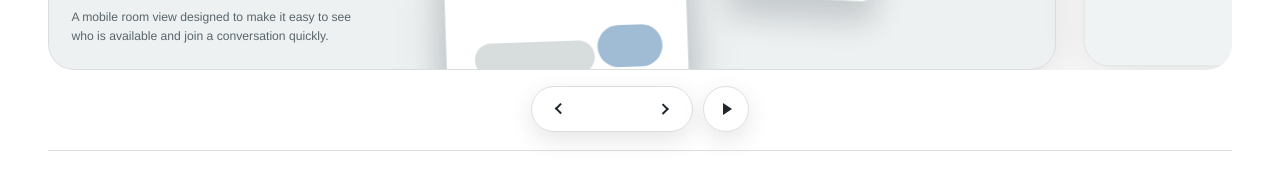
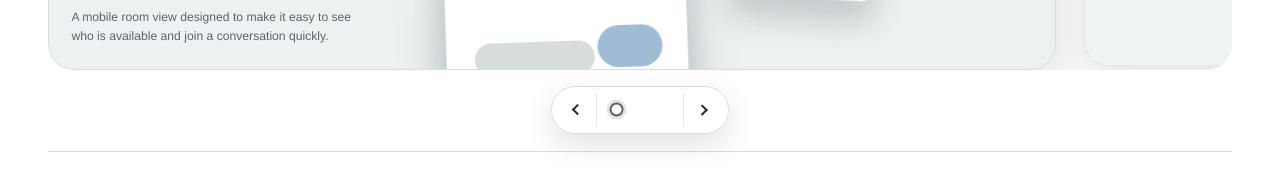
Before and after one commit to willhou/willhou.github.io, a React (Vite) app: page / in a window 1280 px wide. Shown: the part 1018-1202 px from the top of the page. Built offline with nearby package versions, Linux system fonts and the light colour scheme.

Commit message:
Refine project reel navigation and device layouts

```diff
--- a/src/App.jsx
+++ b/src/App.jsx
@@ -468,6 +468,23 @@ function EziStudioWordmark() {
     >
       Ezi Studio
     </span>
+  );
+}
+
+function RoleDetail({ copy }) {
+  const wordmark = "Ezi Studio";
+  const wordmarkIndex = copy.indexOf(wordmark);
+
+  if (wordmarkIndex === -1) {
+    return <p className="role-detail">{copy}</p>;
+  }
+
+  return (
+    <p className="role-detail">
+      {copy.slice(0, wordmarkIndex)}
+      <EziStudioWordmark />
+      {copy.slice(wordmarkIndex + wordmark.length)}
+    </p>
   );
 }
 
@@ -1311,7 +1328,6 @@ function getProjectScrollLeft(viewport, card, index, count) {
 function App() {
   const [activeWork, setActiveWork] = useState(0);
   const [activeProject, setActiveProject] = useState(0);
-  const [isProjectReelPlaying, setIsProjectReelPlaying] = useState(false);
   const reelViewportRef = useRef(null);
   const reelPointerStartRef = useRef(null);
   const reelScrollEndTimerRef = useRef(null);
@@ -1394,22 +1410,9 @@ function App() {
     };
   }, [activeProject, activeWork, projectCount]);
 
-  useEffect(() => {
-    if (!isProjectReelPlaying || projectCount < 2) {
-      return undefined;
-    }
-
-    const timer = window.setTimeout(() => {
-      setActiveProject((current) => (current + 1) % projectCount);
-    }, 6500);
-
-    return () => window.clearTimeout(timer);
-  }, [activeProject, activeWork, isProjectReelPlaying, projectCount]);
-
   function selectWork(index) {
     setActiveWork(index);
     setActiveProject(0);
-    setIsProjectReelPlaying(false);
   }
 
   function moveProject(direction) {
@@ -1575,7 +1578,7 @@ function App() {
                 </h3>
                 <p className="role-title">{selectedWork.discipline}</p>
               </div>
-              <p className="role-detail">{selectedWork.copy}</p>
+              <RoleDetail copy={selectedWork.copy} />
               <div className="role-links" aria-label={`${selectedWork.name} links`}>
                 {selectedWork.links.map((link) => (
                   <a href={link.href} key={link.href} target="_blank" rel="noreferrer">
@@ -1589,7 +1592,7 @@ function App() {
               <div
                 className={`journey-projects project-reel${
                   projectCount === 1 ? " is-single" : ""
-                }${isProjectReelPlaying ? " is-playing" : ""}`}
+                }`}
                 aria-label={`${selectedWork.name} project highlights`}
                 aria-roledescription="carousel"
               >
@@ -1682,18 +1685,38 @@ function App() {
                       >
                         <span aria-hidden="true" />
                       </button>
+                      <div
+                        className="project-reel-scrubber"
+                        style={{
+                          "--reel-progress": `${
+                            projectCount > 1
+                              ? (activeProject / (projectCount - 1)) * 100
+                              : 0
+                          }%`,
+                          "--reel-node-count": projectCount,
+                        }}
+                      >
+                        <span
+                          className="project-reel-progress"
+                          aria-hidden="true"
+                        >
+                          <span />
+                        </span>
+                        <span className="project-reel-markers">
                           {selectedWork.projects.map((project, index) => (
                             <button
                               type="button"
                               className={`project-reel-dot ${
                                 activeProject === index ? "active" : ""
-                          }`}
+                              } ${index < activeProject ? "complete" : ""}`}
                               aria-label={`Show ${project.title}`}
                               aria-pressed={activeProject === index}
                               key={project.title}
                               onClick={() => setActiveProject(index)}
                             />
                           ))}
+                        </span>
+                      </div>
                       <button
                         type="button"
                         className="project-reel-step project-reel-next"
@@ -1703,28 +1726,6 @@ function App() {
                         <span aria-hidden="true" />
                       </button>
                     </div>
-                    <button
-                      type="button"
-                      className="project-reel-toggle"
-                      aria-label={
-                        isProjectReelPlaying
-                          ? "Pause project highlights"
-                          : "Play project highlights"
-                      }
-                      aria-pressed={isProjectReelPlaying}
-                      onClick={() =>
-                        setIsProjectReelPlaying((isPlaying) => !isPlaying)
-                      }
-                    >
-                      <span
-                        className={
-                          isProjectReelPlaying
-                            ? "project-reel-pause-icon"
-                            : "project-reel-play-icon"
-                        }
-                        aria-hidden="true"
-                      />
-                    </button>
                   </div>
                 ) : null}
               </div>
--- a/src/styles.css
+++ b/src/styles.css
@@ -1576,27 +1576,27 @@ button:focus-visible {
 }
 
 .prism-device-desktop {
-  top: 18%;
-  left: 28%;
-  width: 47%;
+  top: 12%;
+  left: 29%;
+  width: 49%;
   transform: rotate(-1deg);
 }
 
 .prism-device-caviar {
   z-index: 2;
   top: auto;
-  right: 19%;
-  bottom: -5%;
-  width: 16.67%;
+  right: 17.5%;
+  bottom: -1.25%;
+  width: 18.5%;
   transform: rotate(-2deg);
 }
 
 .prism-device-doordash {
   z-index: 3;
   top: auto;
-  right: 8%;
-  bottom: -2%;
-  width: 16.67%;
+  right: 3.5%;
+  bottom: -1%;
+  width: 18.5%;
   transform: rotate(3deg);
 }
 
@@ -1969,27 +1969,28 @@ button:focus-visible {
   display: flex;
   align-items: center;
   justify-content: center;
-  gap: 0.65rem;
   padding-top: 1rem;
 }
 
 .project-reel-pagination {
   display: flex;
   align-items: center;
-  gap: 0.55rem;
-  min-height: 2.85rem;
-  padding: 0.55rem 0.85rem;
+  gap: 0.2rem;
+  min-height: 3rem;
+  padding: 0.4rem 0.45rem;
   border: 1px solid var(--rule);
   border-radius: 999px;
-  background: color-mix(in srgb, var(--surface) 88%, transparent);
-  box-shadow: 0 8px 24px rgb(0 0 0 / 10%);
-  backdrop-filter: blur(14px);
+  background: color-mix(in srgb, var(--surface) 90%, transparent);
+  box-shadow:
+    0 10px 30px rgb(0 0 0 / 12%),
+    inset 0 1px rgb(255 255 255 / 5%);
+  backdrop-filter: blur(18px);
 }
 
 .project-reel-step {
   display: grid;
-  width: 1.7rem;
-  height: 1.7rem;
+  width: 2.05rem;
+  height: 2.05rem;
   padding: 0;
   border: 0;
   border-radius: 50%;
@@ -2005,7 +2006,7 @@ button:focus-visible {
 .project-reel-step:hover,
 .project-reel-step:focus-visible {
   background: var(--selection-tint);
-  transform: scale(1.08);
+  transform: scale(1.04);
 }
 
 .project-reel-step span {
@@ -2023,85 +2024,103 @@ button:focus-visible {
   transform: translateX(-0.1rem) rotate(45deg);
 }
 
+.project-reel-scrubber {
+  position: relative;
+  display: flex;
+  width: calc(3.25rem + var(--reel-node-count) * 1.15rem);
+  min-height: 2.05rem;
+  align-items: center;
+  padding: 0 0.55rem;
+  border-right: 1px solid color-mix(in srgb, var(--rule) 72%, transparent);
+  border-left: 1px solid color-mix(in srgb, var(--rule) 72%, transparent);
+}
+
+.project-reel-progress {
+  position: absolute;
+  top: 50%;
+  right: 1.25rem;
+  left: 1.25rem;
+  height: 2px;
+  overflow: hidden;
+  border-radius: 999px;
+  background: color-mix(in srgb, var(--text) 20%, transparent);
+  transform: translateY(-50%);
+}
+
+.project-reel-progress > span {
+  display: block;
+  width: var(--reel-progress);
+  height: 100%;
+  border-radius: inherit;
+  background: var(--selection-accent);
+  box-shadow: 0 0 0.5rem color-mix(in srgb, var(--selection-accent) 55%, transparent);
+  transition: width 480ms cubic-bezier(0.16, 1, 0.3, 1);
+}
+
+.project-reel-markers {
+  position: relative;
+  z-index: 1;
+  display: flex;
+  width: 100%;
+  align-items: center;
+  justify-content: space-between;
+}
+
 .project-reel-dot {
   position: relative;
-  width: 0.55rem;
-  height: 0.55rem;
-  overflow: hidden;
+  width: 1.4rem;
+  height: 2.05rem;
   padding: 0;
   border: 0;
+  background: transparent;
+  cursor: pointer;
+  transition: transform 180ms ease;
+}
+
+.project-reel-dot::before {
+  position: absolute;
+  top: 50%;
+  left: 50%;
+  width: 0.42rem;
+  height: 0.42rem;
   border-radius: 999px;
-  background: color-mix(in srgb, var(--text) 40%, transparent);
-  cursor: pointer;
+  background: color-mix(in srgb, var(--text) 38%, transparent);
+  content: "";
+  transform: translate(-50%, -50%);
   transition:
-    width 260ms cubic-bezier(0.16, 1, 0.3, 1),
+    width 220ms ease,
+    height 220ms ease,
     background-color 180ms ease,
+    box-shadow 180ms ease,
     transform 180ms ease;
 }
 
-.project-reel-dot:hover,
+.project-reel-dot.complete::before {
+  background: var(--selection-accent);
+}
+
+.project-reel-dot.active::before {
+  width: 0.68rem;
+  height: 0.68rem;
+  background: var(--surface);
+  box-shadow:
+    0 0 0 2px var(--selection-accent),
+    0 0 0 5px color-mix(in srgb, var(--selection-accent) 18%, transparent);
+}
+
+.project-reel-dot:hover::before {
+  background: var(--selection-accent);
+  transform: translate(-50%, -50%) scale(1.14);
+}
+
+.project-reel-dot.active:hover::before {
+  background: var(--surface);
+}
+
 .project-reel-dot:focus-visible {
-  background: color-mix(in srgb, var(--text) 70%, transparent);
-  transform: scale(1.12);
-}
-
-.project-reel-dot.active {
-  width: 2.7rem;
-  background: color-mix(in srgb, var(--text) 22%, transparent);
-}
-
-.project-reel-dot.active::after {
-  position: absolute;
-  inset: 0;
-  border-radius: inherit;
-  background: var(--text);
-  content: "";
-  transform: scaleX(1);
-  transform-origin: left center;
-}
-
-.project-reel.is-playing .project-reel-dot.active::after {
-  animation: project-reel-progress 6500ms linear both;
-}
-
-.project-reel-toggle {
-  display: grid;
-  width: 2.85rem;
-  height: 2.85rem;
-  padding: 0;
-  border: 1px solid var(--rule);
-  border-radius: 50%;
-  background: color-mix(in srgb, var(--surface) 88%, transparent);
-  color: var(--text);
-  cursor: pointer;
-  place-items: center;
-  box-shadow: 0 8px 24px rgb(0 0 0 / 10%);
-  backdrop-filter: blur(14px);
-  transition:
-    background-color 180ms ease,
-    transform 180ms ease;
-}
-
-.project-reel-toggle:hover,
-.project-reel-toggle:focus-visible {
-  background: var(--selection-tint);
-  transform: scale(1.06);
-}
-
-.project-reel-play-icon {
-  width: 0;
-  height: 0;
-  margin-left: 0.15rem;
-  border-top: 0.38rem solid transparent;
-  border-bottom: 0.38rem solid transparent;
-  border-left: 0.62rem solid currentColor;
-}
-
-.project-reel-pause-icon {
-  width: 0.62rem;
-  height: 0.75rem;
-  border-right: 0.2rem solid currentColor;
-  border-left: 0.2rem solid currentColor;
+  outline: 2px solid var(--selection-accent);
+  outline-offset: -2px;
+  border-radius: 999px;
 }
 
 .visual-presence .prototype-primary,
@@ -2597,16 +2616,6 @@ button:focus-visible {
   }
 }
 
-@keyframes project-reel-progress {
-  from {
-    transform: scaleX(0);
-  }
-
-  to {
-    transform: scaleX(1);
-  }
-}
-
 .site-footer {
   display: flex;
   align-items: flex-start;
@@ -2661,20 +2670,21 @@ button:focus-visible {
   }
 
   .prism-device-desktop {
-    left: 28%;
-    width: 47%;
+    top: 11%;
+    left: 25%;
+    width: 51%;
   }
 
   .prism-device-caviar {
-    bottom: 8%;
-    right: 19%;
-    width: 17.96%;
+    right: 18%;
+    bottom: -1.5%;
+    width: 21%;
   }
 
   .prism-device-doordash {
-    bottom: 8%;
-    right: 5%;
-    width: 17.96%;
+    right: 1.5%;
+    bottom: -1%;
+    width: 21%;
   }
 
   .outlook-phone-stack {
@@ -2814,23 +2824,23 @@ button:focus-visible {
   }
 
   .prism-device-desktop {
-    top: 13%;
-    left: 4%;
-    width: 61%;
+    top: 9%;
+    left: 5%;
+    width: 68%;
   }
 
   .prism-device-caviar {
-    top: 21%;
-    right: 20%;
-    bottom: auto;
-    width: 24.37%;
+    top: auto;
+    right: 25%;
+    bottom: 29%;
+    width: 28%;
   }
 
   .prism-device-doordash {
-    top: 18%;
+    top: auto;
     right: 2%;
-    bottom: auto;
-    width: 24.37%;
+    bottom: 29.5%;
+    width: 28%;
   }
 
   .infrastructure-diagram {
@@ -3062,6 +3072,40 @@ button:focus-visible {
   }
 }
 
+@media (max-width: 480px) {
+  .prism-device-desktop {
+    top: 8%;
+    left: 4%;
+    width: 70%;
+  }
+
+  .prism-device-caviar {
+    right: 25%;
+    bottom: 39%;
+    width: 30%;
+  }
+
+  .prism-device-doordash {
+    right: 0;
+    bottom: 39.5%;
+    width: 30%;
+  }
+}
+
+@media (max-width: 360px) {
+  .prism-device-caviar {
+    right: 26%;
+    bottom: 58%;
+    width: 32%;
+  }
+
+  .prism-device-doordash {
+    right: -1%;
+    bottom: 58.5%;
+    width: 32%;
+  }
+}
+
 @media (prefers-reduced-motion: reduce) {
   html {
     scroll-behavior: auto;
@@ -3096,10 +3140,6 @@ button:focus-visible {
     animation: none;
   }
 
-  .project-reel-dot.active::after {
-    animation: none;
-  }
-
   .portrait-rig {
     transform: none;
   }
```
Lines whose indentation alone changed are shown as unchanged.
